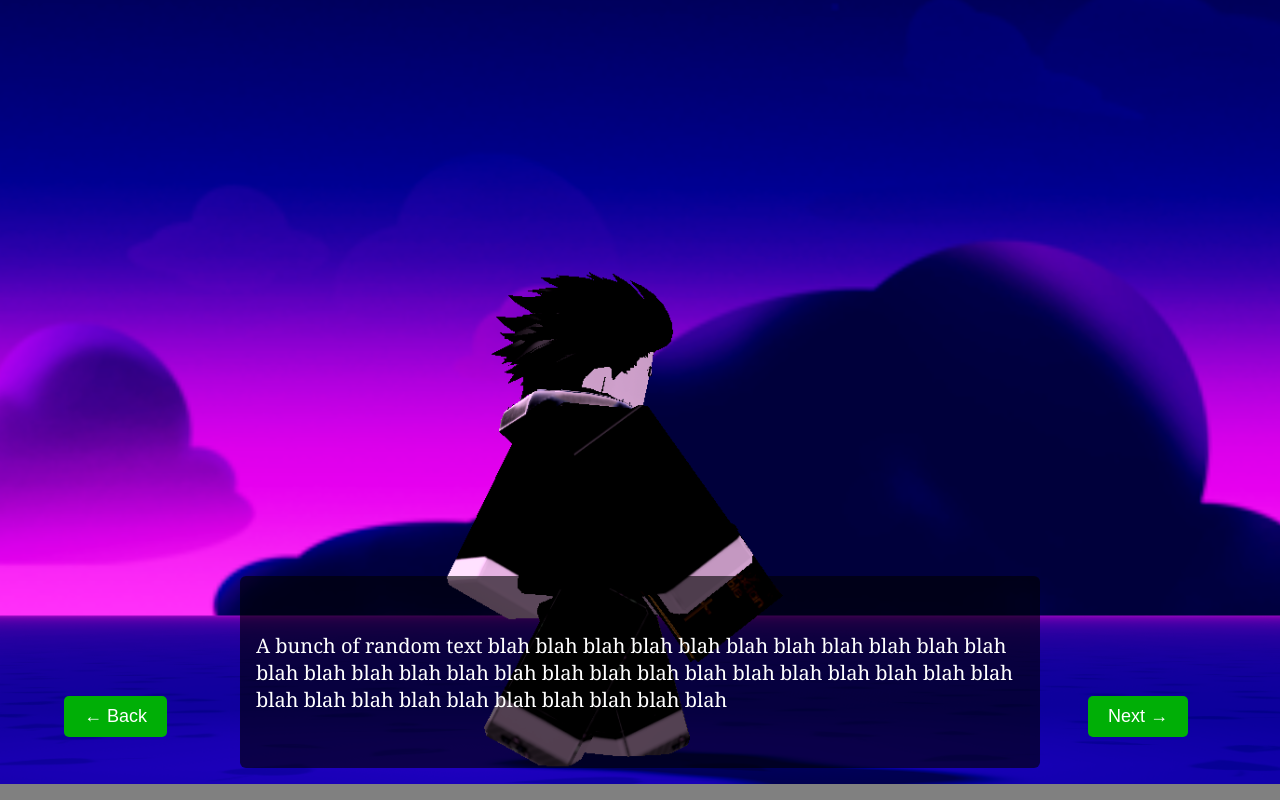
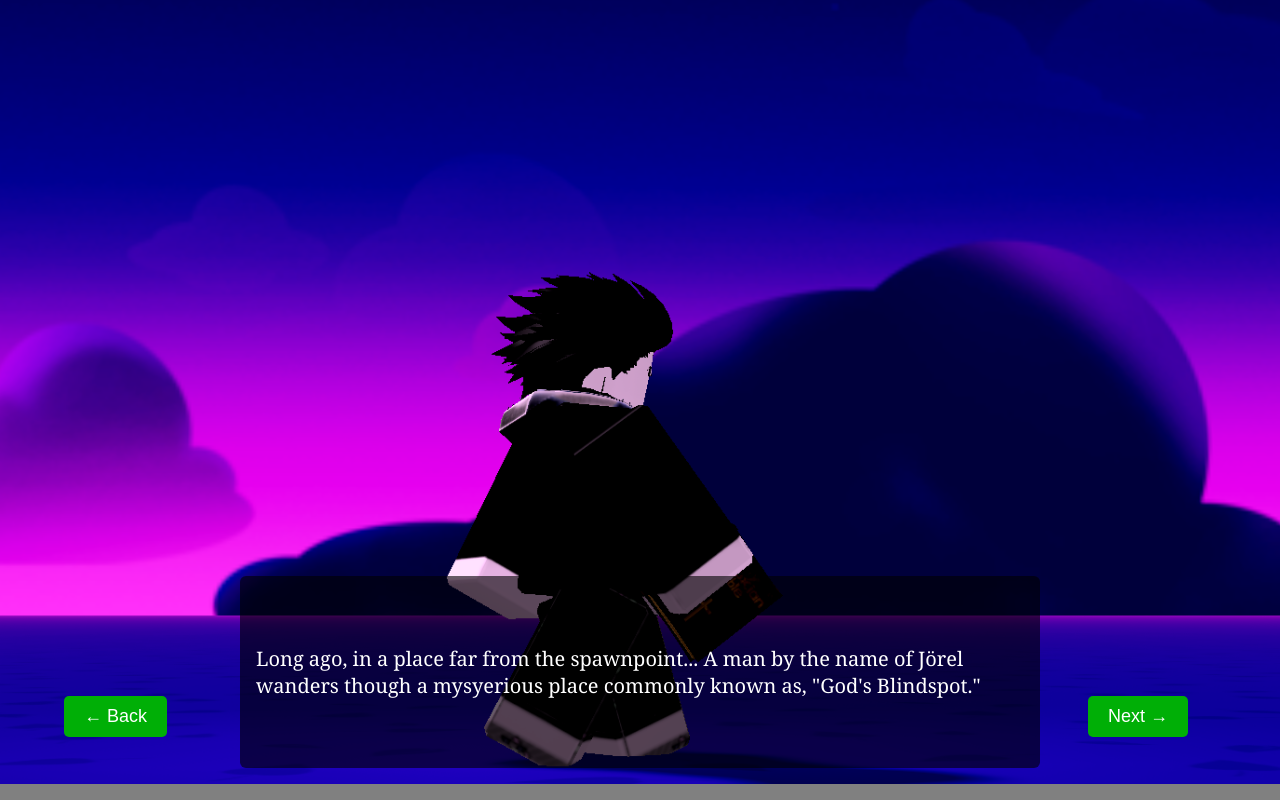
Before and after one commit to Jarom-L/jarom-l.github.io, a plain HTML site: page page1.html in a window 1280 px wide. Shown: the top 800 px of the page. Drawn offline with Linux system fonts and the light colour scheme.

Commit message:
Update page1.html

```diff
--- a/page1.html
+++ b/page1.html
@@ -14,7 +14,7 @@
 <body>
     <div id="page1_man"></div>
     <div id="elipse_shape_outside"></div>
-    <div id="pg1_textbox">A bunch of random text blah blah blah blah blah blah blah blah blah blah blah blah blah blah blah blah blah blah blah blah blah blah blah blah blah blah blah blah blah blah blah blah blah blah blah blah blah</div>
+    <div id="pg1_textbox">Long ago, in a place far from the spawnpoint... A man by the name of Jörel wanders though a mysyerious place commonly known as, "God's Blindspot."</div>
     <a href="page2.html"><button id="Button_to_next_page">Next →</button></a>
     <a href="titlepage.html"><button id="button_to_previous_page">← Back</button></a>
 </body>
```
